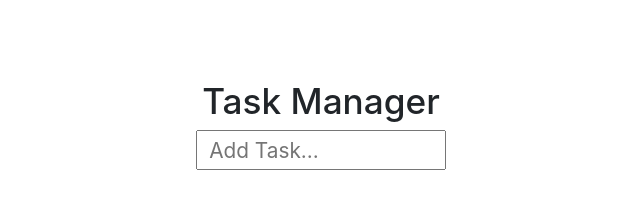
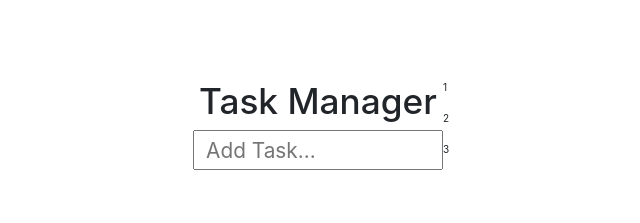
Before and after one commit to nickdurbin/todo-crud, a React (Create React App) app: page / in a window 1280 px wide. Shown: the top 223 px of the page, without its empty margins (319-959 px from the left). Built offline with nearby package versions, Linux system fonts and the light colour scheme.

Commit message:
Created the TaskList and Tasks components. Created the logic for local storage.

```diff
--- a/src/App.js
+++ b/src/App.js
@@ -1,13 +1,31 @@
-import React, { useState } from 'react';
-import TaskForm from './components/TaskForm'
-import '../src/index.css'
+import React, { useState, useEffect } from 'react';
+import TaskForm from './components/Tasks/TaskForm/TaskForm';
+import TaskList from './components/Tasks/TaskList/TaskList';
+import '../src/index.css';
 
 function App() {
   const [tasks, setTasks] = useState([]);
 
+  useEffect(() => {
+    if (tasks.length === 0) {
+      if (localStorage.getItem('tasks')) {
+        setTasks(JSON.parse(localStorage.getItem('tasks')));
+      }
+    }
+  }, [])
+
+  useEffect(() => {
+    if (localStorage.getItem('tasks') && JSON.parse(localStorage.getItem('tasks').length !== tasks.length)) {
+      localStorage.setItem('tasks', JSON.stringify(tasks));
+    } else {
+      localStorage.setItem('tasks', JSON.stringify(tasks));
+    }
+  }, [tasks.length])
+
   return (
     <div className="App">
-      <TaskForm setTaks={setTasks} tasks={tasks} />
+      <TaskForm setTask={setTasks} tasks={tasks} />
+      <TaskList />
     </div>
   );
 }
--- /dev/null
+++ b/src/components/Tasks/TaskList/Task.js
@@ -0,0 +1,11 @@
+import React from 'react';
+
+function Task({number}) {
+  return (
+    <div>
+      <p>{number}</p>
+    </div>
+  )
+}
+
+export default Task;
--- /dev/null
+++ b/src/components/Tasks/TaskList/TaskList.js
@@ -0,0 +1,13 @@
+import React from 'react';
+import Task from './Task';
+
+function TaskList() {
+  const tempArr = [1,2,3]
+  return (
+    <div>
+      {tempArr.map(number => <Task key={number} number={number} />)}
+    </div>
+  )
+}
+
+export default TaskList;
```
Also changed, not shown: src/components/Tasks/TaskForm/TaskForm.js (renamed from src/components/TaskForm.js).
